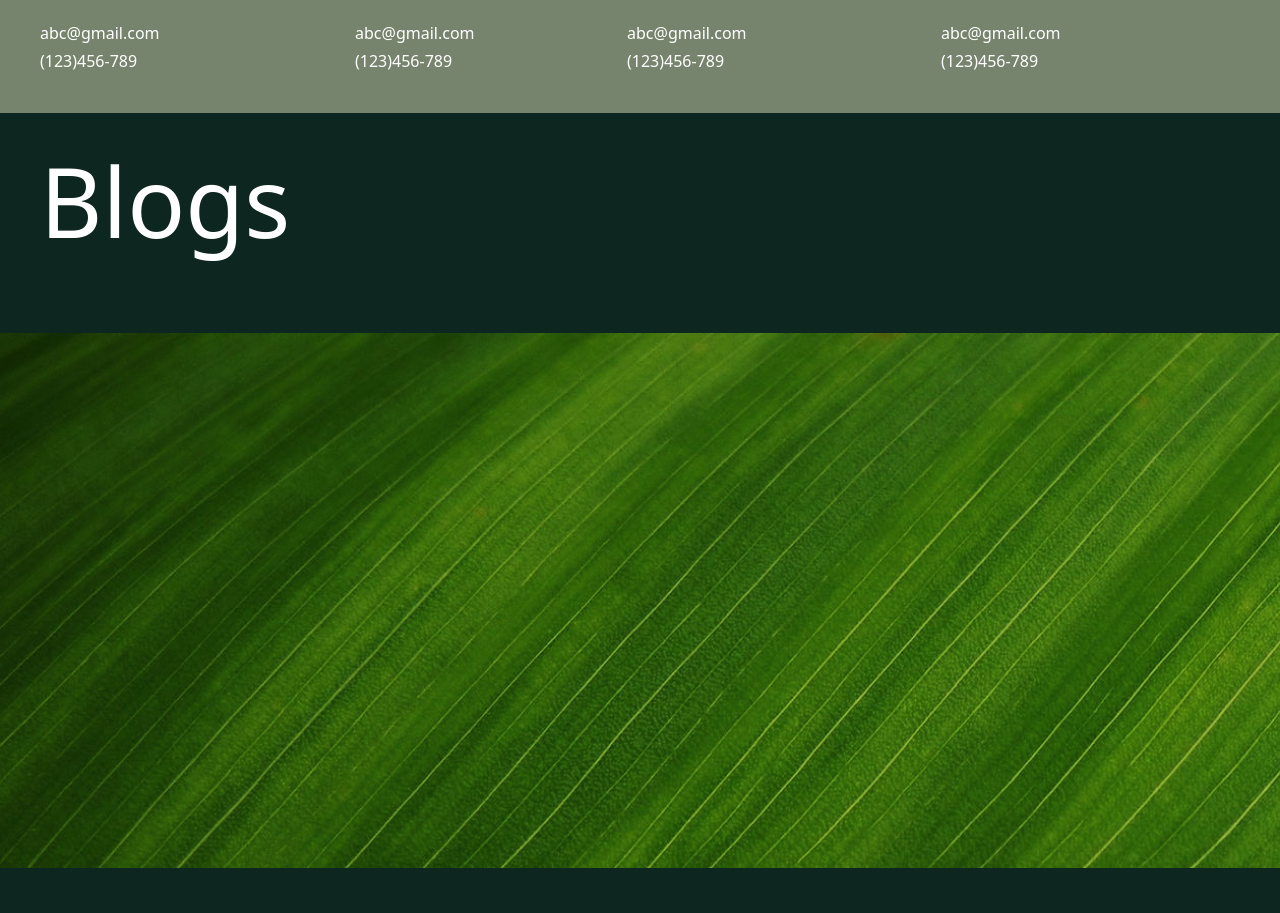
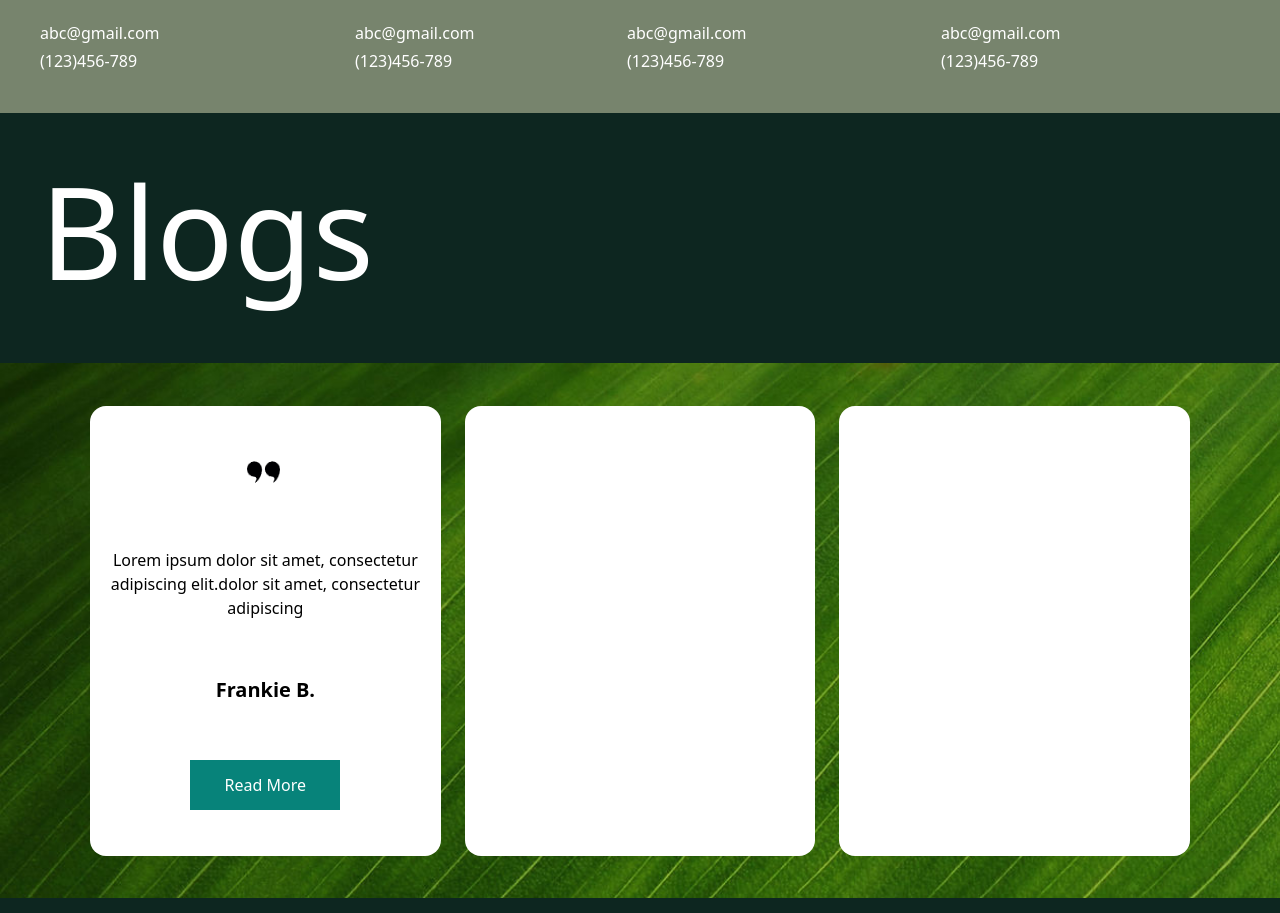
Before and after one commit to Manu-Madhu/GCCOS_Website, a React (Vite) app: page / in a window 1280 px wide. Shown: the part 7107-8020 px from the top of the page. Built offline with nearby package versions, Linux system fonts and the light colour scheme.

Commit message:
card design set

```diff
--- a/src/Sections/Blogs.jsx
+++ b/src/Sections/Blogs.jsx
@@ -1,12 +1,27 @@
 import bg from '../assets/Images/blogs.jpg'
+import comma from '../assets/Images/comma.png'
+
+import '../Styles/AppearOnScroll.css'
 
 
 const Blogs = () => {
   return (
-    <div className="lg:h-screen bg-green-4 flex flex-col gap-7">
-        <p className="lg:text-8xl font-medium lg:mt-10 lg:ml-10 text-white">Blogs</p>
-        <div className='w-full mt-14'>
-            <img src={bg} className='h-[535px] w-[1700px]'/>
+    <div className="lg:h-screen bg-green-4 flex flex-col gap-7 items-start justify-center">
+        <p className="appear lg:text-9xl font-medium lg:mt-10 lg:ml-10 text-white">Blogs</p>
+        <div className='w-full lg:mt-10 flex flex-col items-center justify-center z-0 relative'>
+            <img src={bg} className='h-[535px] w-[1700px] z-0'/>
+            <div className='lg:h-[450px] lg:w-[1100px] z-10 absolute flex flex-row items-center justify-center gap-6 '>
+                <div className="lg:h-full lg:w-[370px] bg-white rounded-2xl flex flex-col items-center justify-center gap-14">
+                    <img src={comma} className='lg:h-10' />
+                    <p className='lg:text-base leading-10 text-center'>Lorem ipsum dolor sit amet, consectetur adipiscing elit.dolor sit amet, consectetur adipiscing </p>
+                    <p className='text-xl font-semibold'>Frankie B.</p>
+                    <button className='lg:h-[50px] lg:w-[150px] bg-green-2 text-white hover:bg-[#fee48b] hover:text-black duration-300'>Read More</button>
+                </div>
+                <div className="lg:h-full lg:w-[370px] bg-white rounded-2xl">
+                </div>
+                <div className="lg:h-full lg:w-[370px] bg-white rounded-2xl">
+                </div>
+            </div>
         </div>
     </div>
   )
```
Also changed, not shown: src/assets/Images/comma.png (added).
